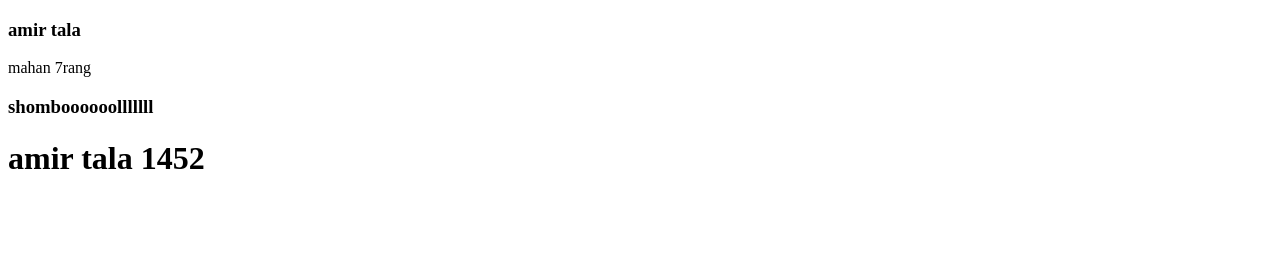
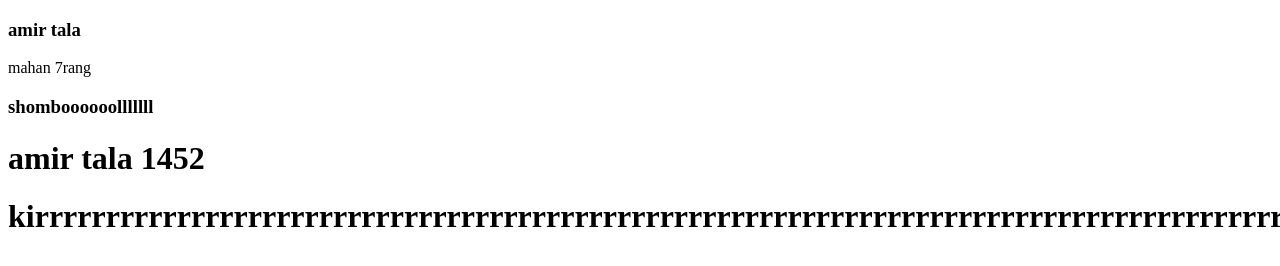
Before and after one commit to imahan1/mahan-amir, a plain HTML site: page index.html in a window 1280 px wide. Drawn offline with Linux system fonts and the light colour scheme.

Commit message:
kir ziad

```diff
--- a/index.html
+++ b/index.html
@@ -9,5 +9,6 @@
     <p>mahan 7rang</p>
   <h3>shomboooooolllllll</h3>
   <h1>amir tala 1452</h1>
+  <h1>kirrrrrrrrrrrrrrrrrrrrrrrrrrrrrrrrrrrrrrrrrrrrrrrrrrrrrrrrrrrrrrrrrrrrrrrrrrrrrrrrrrrrrrrr</h1>
   </body>
 </html>
```
